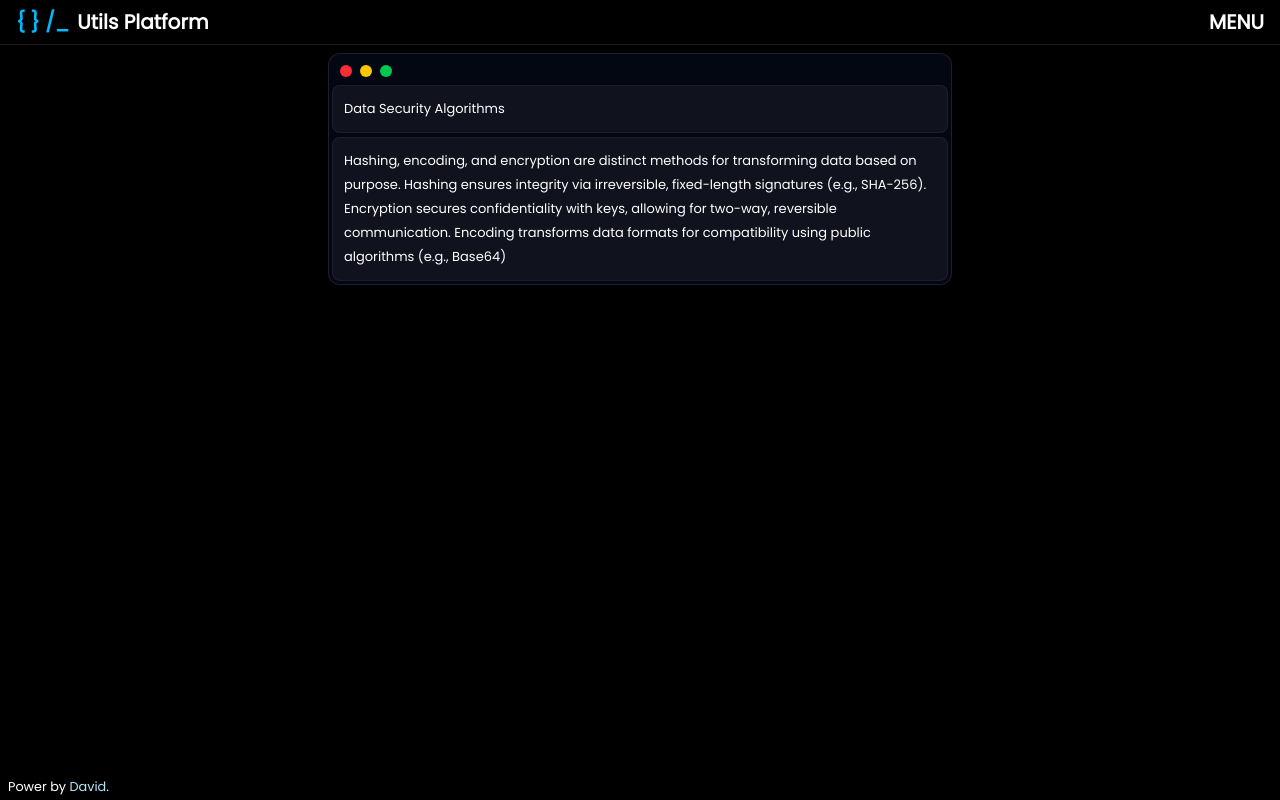
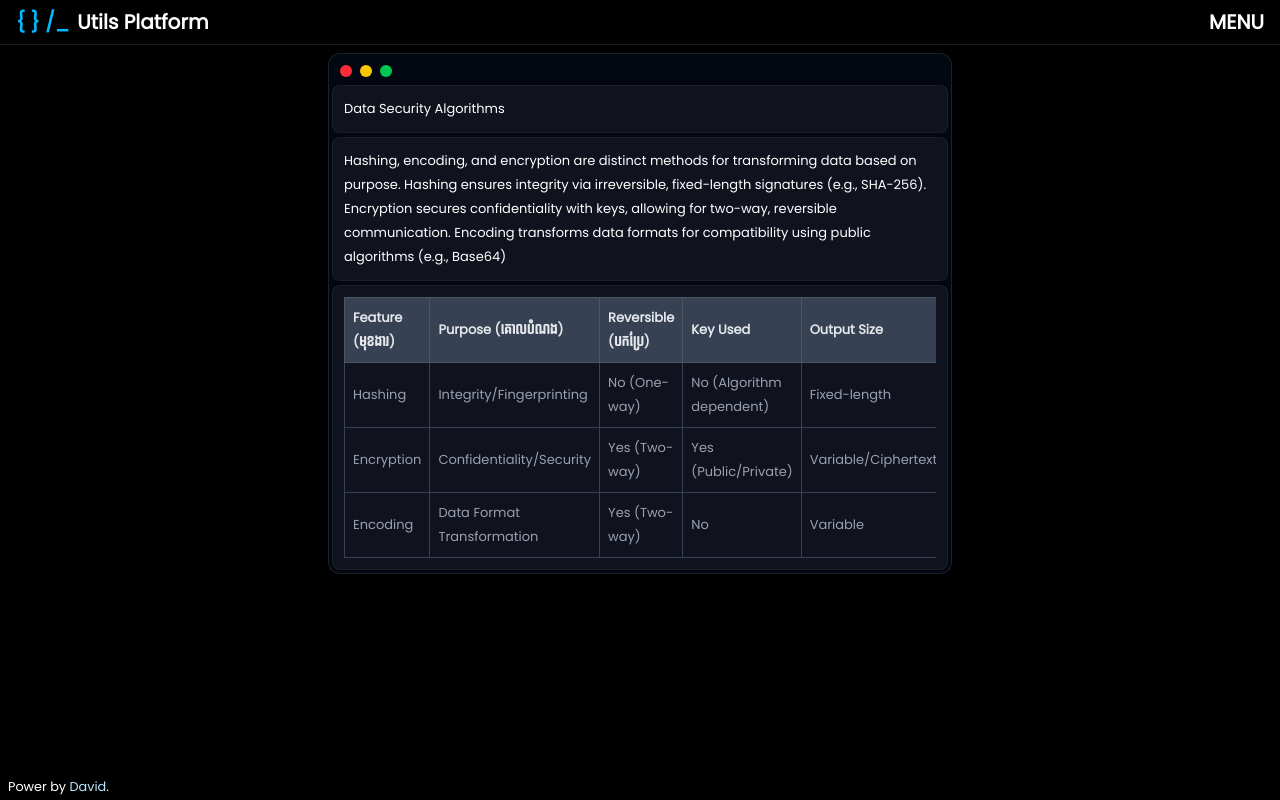
Before and after one commit to vidzin3/utils_platform, a Vue app: page /lessons in a window 1280 px wide. Built offline with nearby package versions, Linux system fonts and the light colour scheme.

Commit message:
update content

```diff
--- a/src/pages/lesson/index.vue
+++ b/src/pages/lesson/index.vue
@@ -7,7 +7,44 @@ const contents = [
     description: `Hashing, encoding, and encryption are distinct methods for transforming data based on purpose. Hashing ensures integrity via irreversible, fixed-length signatures (e.g., SHA-256). Encryption secures confidentiality with keys, allowing for two-way, reversible communication. Encoding transforms data formats for compatibility using public algorithms (e.g., Base64)`,
     is_content: false,
     content: "",
-    raw_html: "",
+    raw_html: `
+      <div class="w-full overflow-auto">
+        <table class="border-collapse border border-gray-400 w-full table-auto">
+          <thead class="bg-gray-50 dark:bg-gray-700">
+            <tr>
+              <th class="text-left border p-2 font-semibold text-gray-900 dark:border-gray-600 dark:text-gray-200">Feature (មុខងារ)</th>
+              <th class="text-left border p-2 font-semibold text-gray-900 dark:border-gray-600 dark:text-gray-200">Purpose (គោលបំណង)</th>
+              <th class="text-left border p-2 font-semibold text-gray-900 dark:border-gray-600 dark:text-gray-200">Reversible (បកប្រែ)</th>
+              <th class="text-left border p-2 font-semibold text-gray-900 dark:border-gray-600 dark:text-gray-200">Key Used</th>
+              <th class="text-left border p-2 font-semibold text-gray-900 dark:border-gray-600 dark:text-gray-200">Output Size</th>
+            </tr>
+          </thead>
+          <tbody>
+            <tr>
+              <td class="border border-gray-300 p-2 text-gray-500 dark:border-gray-700 dark:text-gray-400">Hashing</td>
+              <td class="border border-gray-300 p-2 text-gray-500 dark:border-gray-700 dark:text-gray-400">Integrity/Fingerprinting</td>
+              <td class="border border-gray-300 p-2 text-gray-500 dark:border-gray-700 dark:text-gray-400">No (One-way)</td>
+              <td class="border border-gray-300 p-2 text-gray-500 dark:border-gray-700 dark:text-gray-400">No (Algorithm dependent)</td>
+              <td class="border border-gray-300 p-2 text-gray-500 dark:border-gray-700 dark:text-gray-400">Fixed-length</td>
+            </tr>
+            <tr>
+              <td class="border border-gray-300 p-2 text-gray-500 dark:border-gray-700 dark:text-gray-400">Encryption</td>
+              <td class="border border-gray-300 p-2 text-gray-500 dark:border-gray-700 dark:text-gray-400">Confidentiality/Security</td>
+              <td class="border border-gray-300 p-2 text-gray-500 dark:border-gray-700 dark:text-gray-400">Yes (Two-way)</td>
+              <td class="border border-gray-300 p-2 text-gray-500 dark:border-gray-700 dark:text-gray-400">Yes (Public/Private)</td>
+              <td class="border border-gray-300 p-2 text-gray-500 dark:border-gray-700 dark:text-gray-400">Variable/Ciphertext</td>
+            </tr>
+            <tr>
+              <td class="border border-gray-300 p-2 text-gray-500 dark:border-gray-700 dark:text-gray-400">Encoding</td>
+              <td class="border border-gray-300 p-2 text-gray-500 dark:border-gray-700 dark:text-gray-400">Data Format Transformation</td>
+              <td class="border border-gray-300 p-2 text-gray-500 dark:border-gray-700 dark:text-gray-400">Yes (Two-way)</td>
+              <td class="border border-gray-300 p-2 text-gray-500 dark:border-gray-700 dark:text-gray-400">No</td>
+              <td class="border border-gray-300 p-2 text-gray-500 dark:border-gray-700 dark:text-gray-400">Variable</td>
+            </tr>
+          </tbody>
+        </table>
+      </div>
+    `,
   },
 ];
 </script>
```
